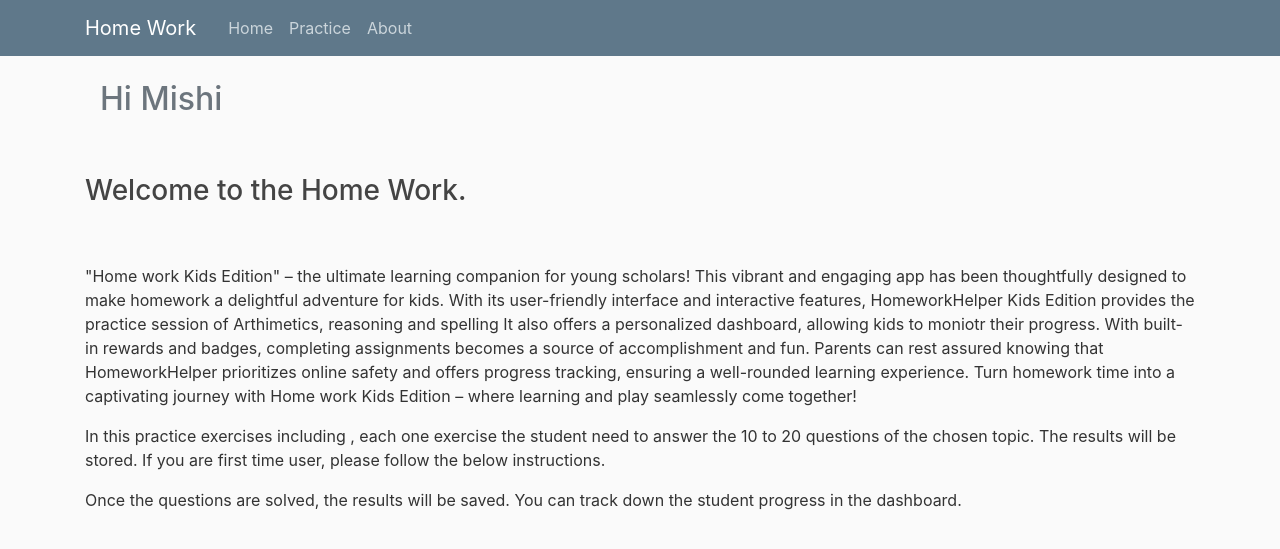
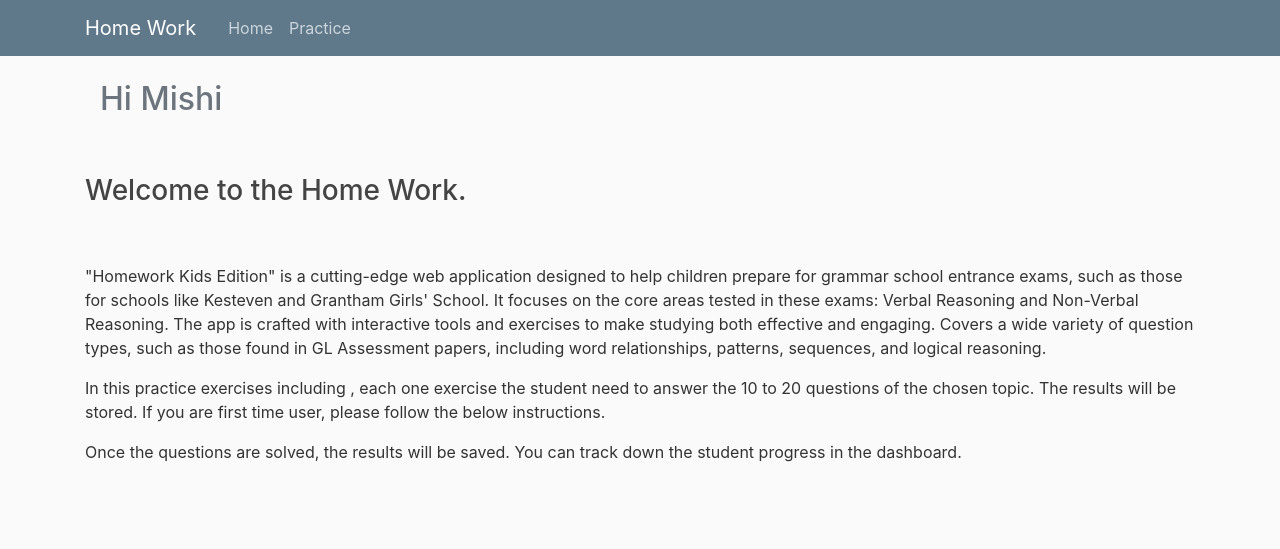
Before and after one commit to naresh198457/GrammerSchool, a Flask app: page / in a window 1280 px wide. Shown: the top 549 px of the page. Run offline with Flask 3, Linux system fonts and the light colour scheme; some libraries are stand-ins or nearby versions.

Commit message:
removed about and other pages

```diff
--- a/app/functions.py
+++ b/app/functions.py
@@ -123,8 +123,8 @@ def same_letter_must_fit_into_both(noofquestions):
 
     df = pd.DataFrame(columns=['question', 'answer', 'options'])
 
-    df_start = pd.read_csv('G:\My Drive\Mishitha\GrammerSchool\datafiles\words_start.csv')
-    df_end = pd.read_csv('G:\My Drive\Mishitha\GrammerSchool\datafiles\words_end.csv')
+    df_start = pd.read_csv('datafiles/words_start.csv')
+    df_end = pd.read_csv(r'datafiles/words_end.csv')
 
     letter_list=df_end['letter'].unique().tolist()
 
--- a/app/route.py
+++ b/app/route.py
@@ -16,16 +16,6 @@ from datetime import datetime, timedelta
 def home():
     image_file=url_for('static',filename='profile_pics/default.jpg')
     return render_template('home.html',image_file=image_file)
-
-
-# about route
-@app.route("/about",methods=['GET','POST'])
-def about():
-
-    Designer_im_file=url_for('static',filename='Desiner_Pics/Naresh_BW.jpg')
-
-    return render_template('about.html',Designer_im_file=Designer_im_file)
-
 
 # Practice route
 @app.route("/practice", methods = ['GET', 'POST'])
--- a/app/templates/home.html
+++ b/app/templates/home.html
@@ -16,15 +16,12 @@
 
     </h3>
     <br><br>
-    <p>"Home work Kids Edition" – the ultimate learning companion for young scholars!
-        This vibrant and engaging app has been thoughtfully designed to make homework
-        a delightful adventure for kids. With its user-friendly interface and interactive features,
-        HomeworkHelper Kids Edition provides the practice session of Arthimetics, reasoning and spelling
-        It also offers a personalized dashboard, allowing kids to moniotr their progress.
-        With built-in rewards and badges, completing assignments becomes a source of accomplishment and fun.
-        Parents can rest assured knowing that HomeworkHelper prioritizes online safety and offers progress tracking,
-        ensuring a well-rounded learning experience. Turn homework time into a captivating journey with Home work
-        Kids Edition – where learning and play seamlessly come together!
+    <p>"Homework Kids Edition" is a cutting-edge web application designed to help children prepare for
+        grammar school entrance exams, such as those for schools like Kesteven and Grantham Girls' School.
+        It focuses on the core areas tested in these exams: Verbal Reasoning and Non-Verbal Reasoning.
+        The app is crafted with interactive tools and exercises to make studying both effective and engaging.
+
+        Covers a wide variety of question types, such as those found in GL Assessment papers, including word relationships, patterns, sequences, and logical reasoning.
     </p>
 
 
--- a/app/templates/layout.html
+++ b/app/templates/layout.html
@@ -28,7 +28,6 @@
             <div class="navbar-nav mr-auto">
               <a class="nav-item nav-link" href="{{ url_for('home') }}">Home</a>
               <a class="nav-item nav-link" href="{{ url_for('practice') }}">Practice</a>
-              <a class="nav-item nav-link" href="{{ url_for('about') }}">About</a>
             </div>
             <!-- Navbar Right Side -->
           </div>
--- a/app/templates/nextletterpairdashboard.html
+++ b/app/templates/nextletterpairdashboard.html
@@ -65,7 +65,7 @@
             {%for i in range((fnpl_q_no))%}
             <tr>
                 <td>{{i+1}}</td>
-                <td>{{FNPL_letters_1[i]}}&emsp;{{FNPL_letters_2[i]}}&emsp;{{FNPL_letters_2[i]}}&emsp;{{FNPL_letters_2[i]}}&emsp; <strong>??</strong></td>
+                <td>{{FNPL_letters_1[i]}}&emsp;{{FNPL_letters_2[i]}}&emsp;{{FNPL_letters_3[i]}}&emsp;{{FNPL_letters_4[i]}}&emsp; <strong>??</strong></td>
                 <td>{{FNPL_Answers[i]}}</td>
                 <td>
                     {% if FNPL_Answers[i]==FNPL_urAnswers[i]: %}
--- a/run.py
+++ b/run.py
@@ -2,4 +2,4 @@ from app import app
 
 # excute the app
 if __name__ =="__main__":
-    app.run(debug=True)
+    app.run()
```
Also changed, not shown: app/templates/about.html (deleted, +0 -29 lines).
